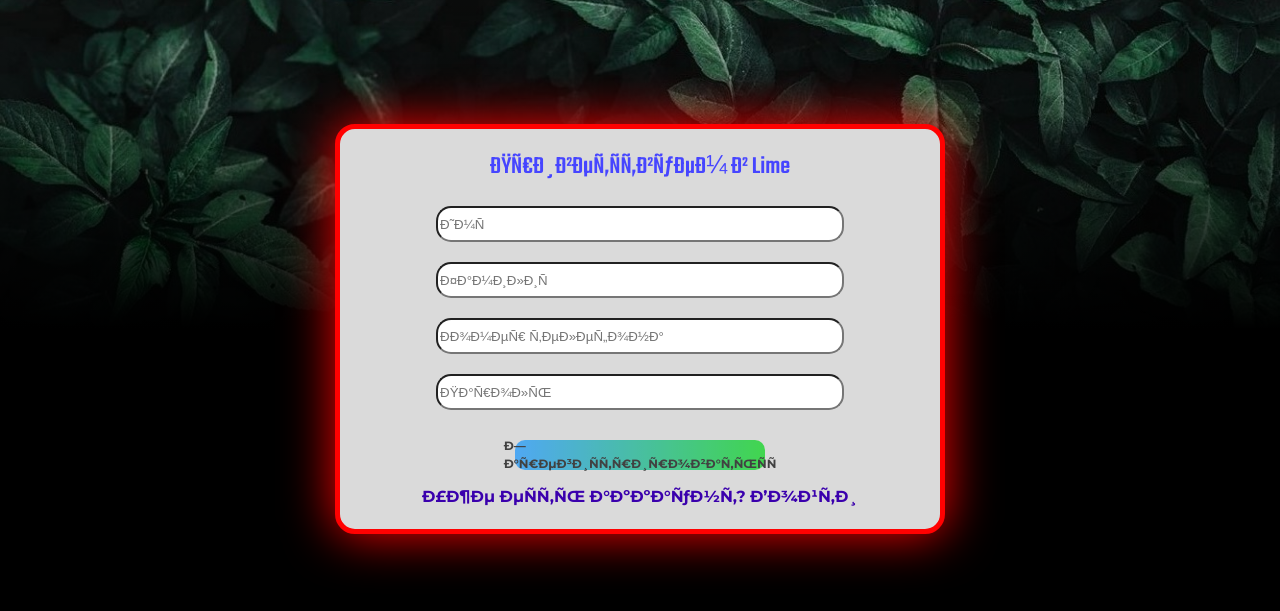
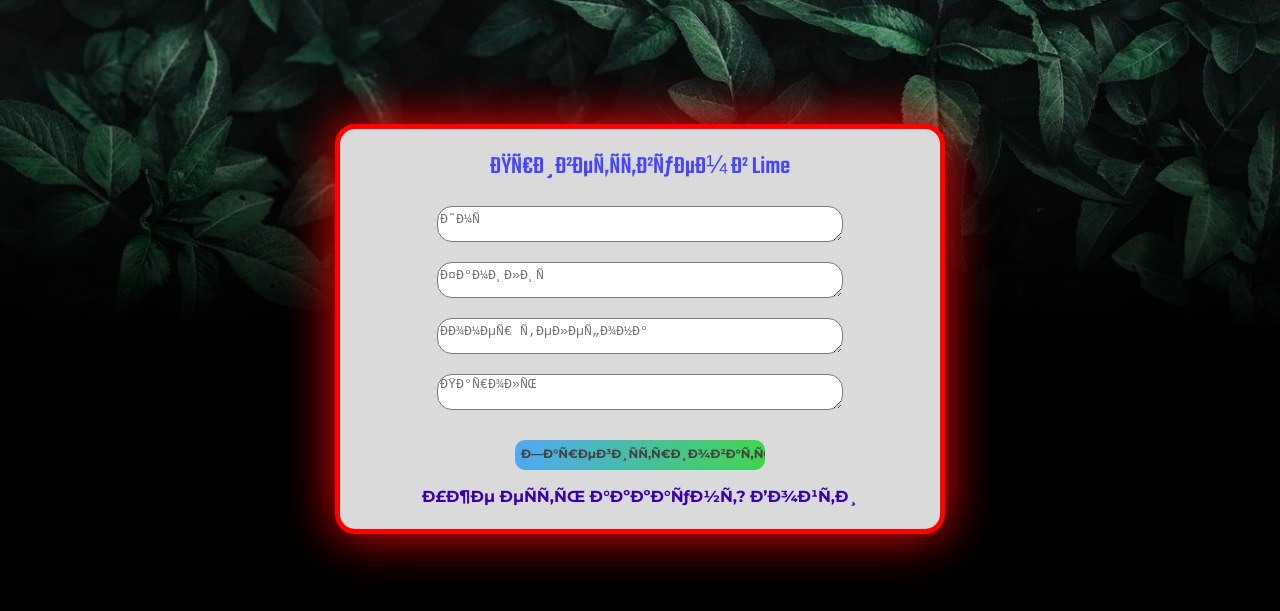
Before and after one commit to Lime-Group/Lime, a website: page client/LoginSite.html in a window 1280 px wide. Shown: the part 71-682 px from the top of the page. Drawn offline with nearby package versions, Linux system fonts and the light colour scheme.

Commit message:
post - html

```diff
--- a/client/LoginSite.html
+++ b/client/LoginSite.html
@@ -14,15 +14,15 @@
         <img class="lime" src="sprites/lime.svg">
       </header>
      <main>
-       <div class="place">
-          <div class="placeText">Приветствуем в Lime</div>
-          <input class="password fName" placeholder="Имя" type="text" maxlength="15" step="1" required>
-          <input class="password sName" placeholder="Фамилия" type="text" maxlength="20" step="1">
-          <input class="password phone" placeholder="Номер телефона" type="text" maxlength="15" step="1" required>
-          <input class="password" placeholder="Пароль" type="password" size="14" maxlength="14" required>
-          <a class="button" type="button" href=""><p class="buttonText">Зарегистрироваться</p></a>
+       <form class="place" method="POST">
+          <p class="placeText">Приветствуем в Lime</p>
+          <textarea class="password fName" name="name" placeholder="Имя" type="text" maxlength="15" step="1" required></textarea>
+          <textarea class="password sName" name="surname" placeholder="Фамилия" type="text" maxlength="20" step="1"></textarea>
+          <textarea class="password phone" name="phone" placeholder="Номер телефона" type="text" maxlength="15" step="1" required></textarea>
+          <textarea class="password" name="password" placeholder="Пароль" type="password" size="14" maxlength="14" required></textarea>
+          <input class="button buttonText" type="submit" href="" value="Зарегистриоваться">
 			  	<a class="variorText" href="InsSite.html">Уже есть аккаунт? Войти</a>
-       </div>
+       </form>
       </div>
     </main>
 
--- a/client/LoginSiteStyle.css
+++ b/client/LoginSiteStyle.css
@@ -78,6 +78,7 @@
   margin-top: 30px;
   width: 250px;
   height: 30px;
+  border: 0;
   border-radius: 10px;
   background: linear-gradient(90deg, #1593ff, #00d413);
   animation: buttonAnim 2s linear infinite;
```
Also changed, not shown: client/InsSite.html (+7 -7 lines), 1 other file.
